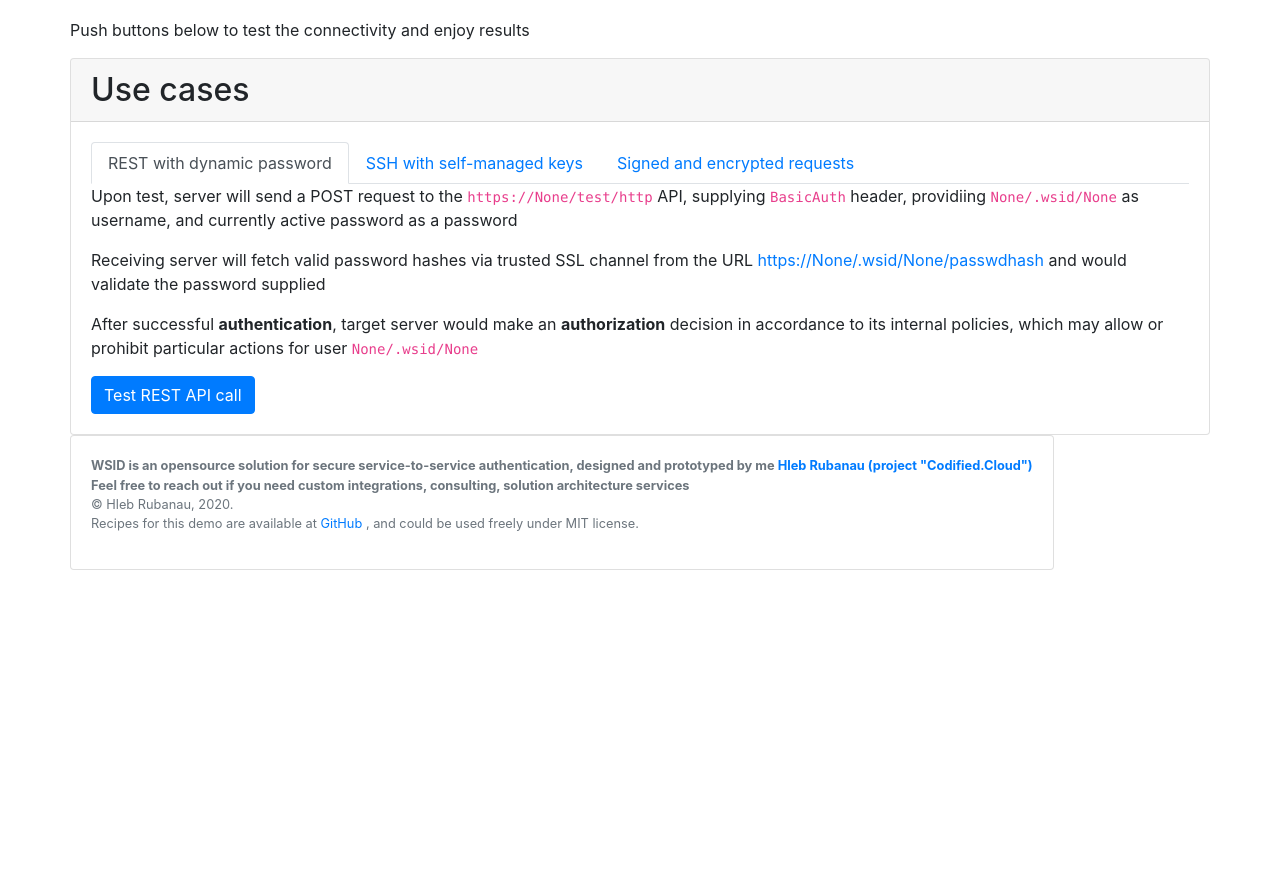
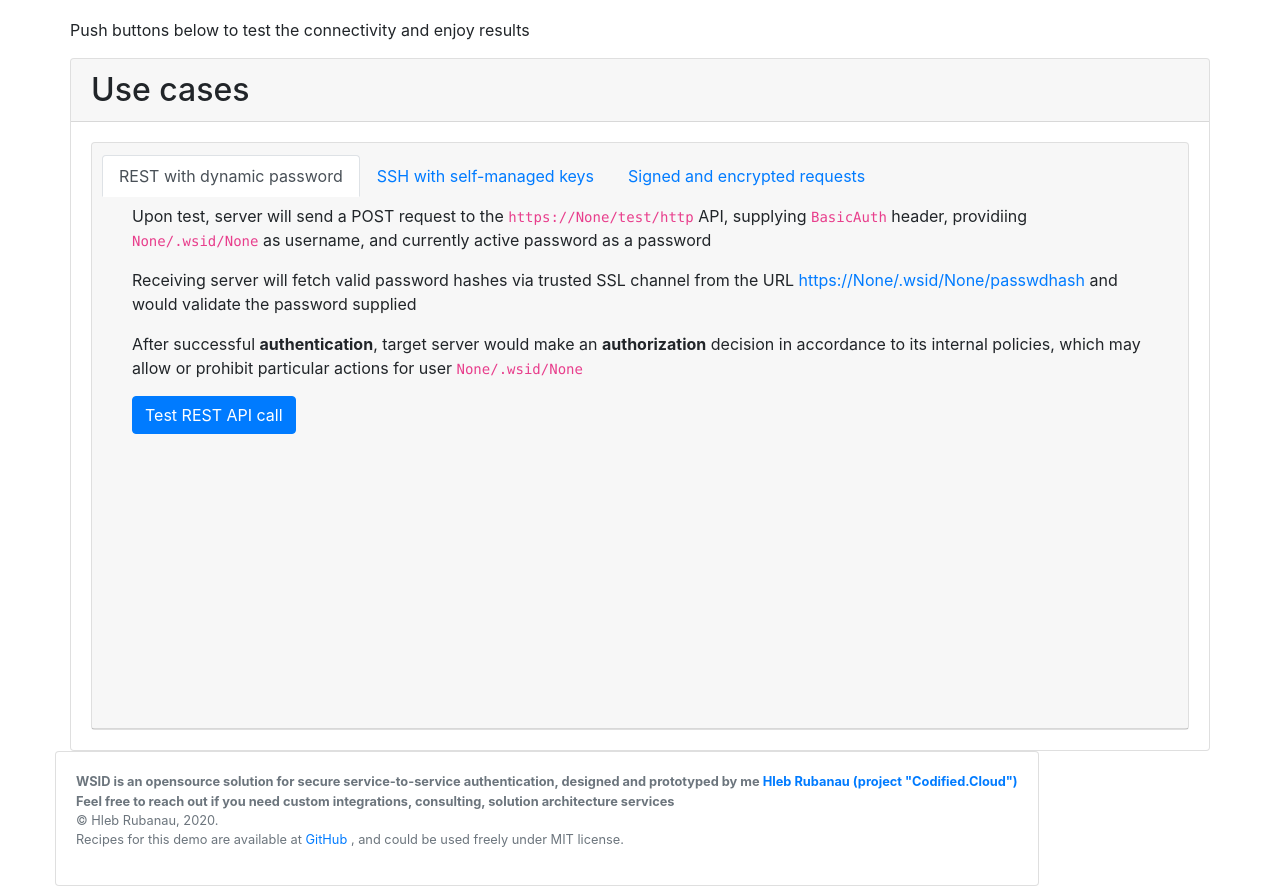
Before and after one commit to hleb-rubanau/wsid-basic-demo, a Flask app: page / in a window 1280 px wide. Shown: the part 361-1247 px from the top of the page. Before the commit the page ends 931 px from the top, so only its background shows below. Run offline with Flask 2, Linux system fonts and the light colour scheme; parts of the project's set-up code (start-up, migrations or seed data) failed here and were passed over; some libraries are stand-ins or nearby versions.

Commit message:
template wip

```diff
--- a/playbooks/client/roles/wsid-demo-client-app/files/templates/index.html
+++ b/playbooks/client/roles/wsid-demo-client-app/files/templates/index.html
@@ -61,7 +61,10 @@
 
                     <div class="card-body">
 
-                        <ul class="nav nav-tabs" role="tablist">
+                        <div class="card">
+                            <div class="card-header">
+
+                                <ul class="nav nav-tabs card-header-tabs" role="tablist">
                                     <li class="nav-item">
                                         <a class="nav-link active"
                                             data-toggle="tab"
@@ -93,8 +96,9 @@
                                             Signed and encrypted requests
                                         </a></li>
                                 </ul>
+                            <div>
 
-                        <div class="tab-content">
+                            <div class="card-body">
                                 <div id="test-rest" class="tab-pane fade show active" role="tabpanel" aria-labelledby="test-rest-tab">
                                     <p class="card-text">Upon test, server will send a POST request to the <code>https://{{upstream}}/test/http</code> API, supplying <code>BasicAuth</code> header, providiing <code>{{this_domain}}/.wsid/{{this_identity}}</code> as username, and currently active password as a password</p>
                                     <p>Receiving server will fetch valid password hashes
@@ -129,6 +133,7 @@
                                 </div>
                                 <div id="test-crypto" class="tab-pane fade" role="tabpanel" aria-labelledby="test-crypto-tab">
                                     <h1>To be Done</h1>
+                                </div>
                             </div>
                         </div>
                     </div>
```
Lines whose indentation alone changed are shown as unchanged.
